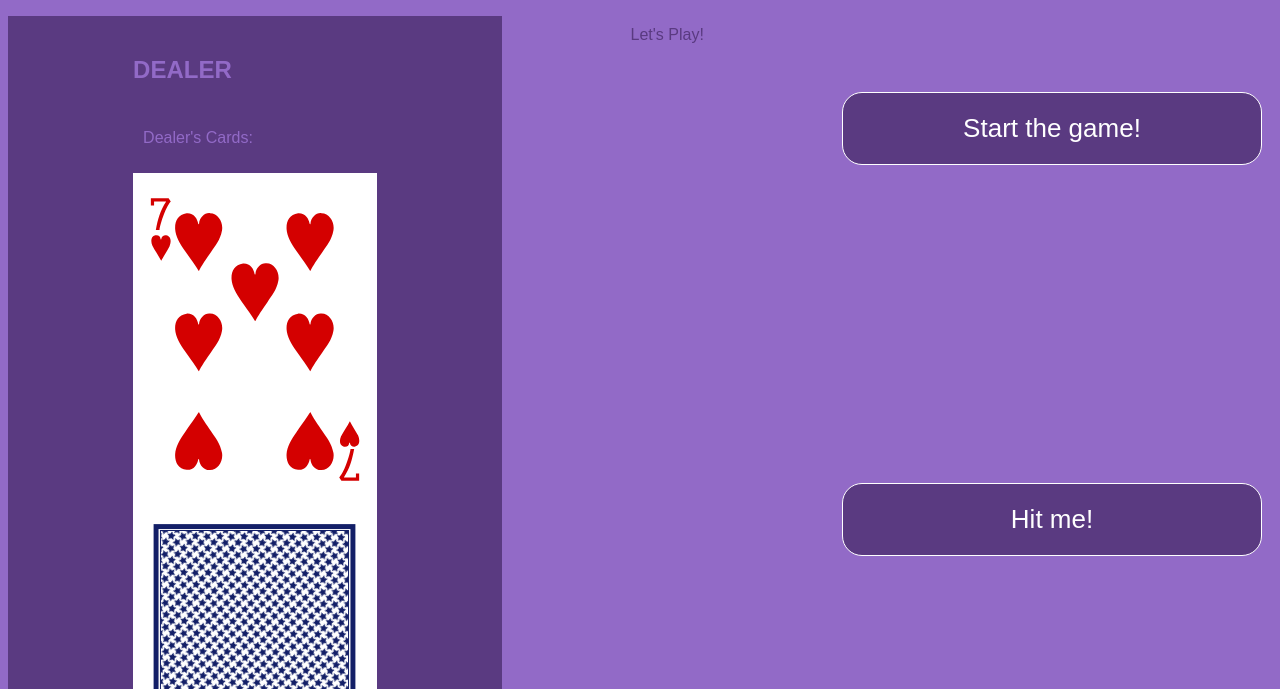
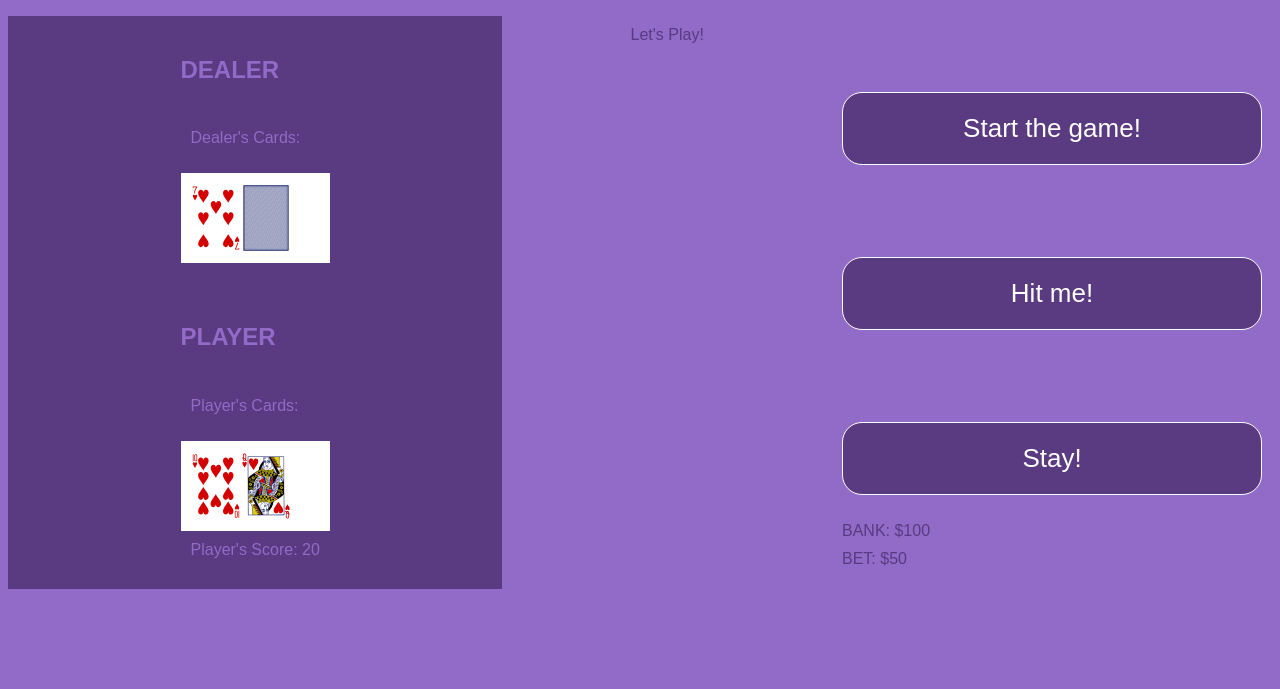
Before and after one commit to aromeekim/project1, a plain HTML site: page index.html in a window 1280 px wide. Both pictures are taken after a click on the button "Start the game!". Shown: the part 111-800 px from the top of the page. Drawn offline with Linux system fonts and the light colour scheme.

Commit message:
adds screenshots

```diff
--- a/index.html
+++ b/index.html
@@ -24,7 +24,6 @@
                         </p>
                     </div>
                     <div id="dealer-card-images">
-                        <img height="50px" width="50px"></img>
                     </div>
                     <div id ="dealer-score">
                     </div>
@@ -37,7 +36,6 @@
                         </p>
                     </div>
                     <div id="player-card-images">
-                        <img height="50px" width="50px"></img>
                     </div>
                     <div id ="player-score">
                     </div>
--- a/script.js
+++ b/script.js
@@ -1,7 +1,7 @@
 let player = {
     cards: [],
     score: 0,
-    bank: 500,
+    bank: 100,
     bet: 50,
     total: 0
 };
@@ -327,7 +327,6 @@ let deck = [
     }
 ];
 
-
 let newDeck = shuffleDeck(deck);
 
 let dealerCardImages = document.getElementById("dealer-card-images");
@@ -372,8 +371,7 @@ function initialize() {
         deck.push(player.cards.pop());
     }
 
-    dealerCardImages.innerHTML = '';
-
+    dealerCardImages.innerHTML = "";
 
     player.score = 0;
     dealer.score = 0;
@@ -392,12 +390,11 @@ function newGame() {
     if (player.bank <= 0) {
         announcement.innerHTML = "You are out of money! Please refresh your browser to start a new game!";
     } else {announcement.innerHTML = "Let's Play!";
-        dealerScore.innerHTML = '';
+        dealerScore.innerHTML = "";
         playerBet.innerHTML = "BET: $" + player.bet;
         playerBank.innerHTML = "BANK: $" + player.bank;
         playerDraw();
         dealerDraw();
-        // checkWinner();
         document.getElementById("startbutton").disabled = true;
         document.getElementById("hitmebutton").disabled = false;
         document.getElementById("staybutton").disabled = false;
@@ -426,7 +423,6 @@ function dealerDraw() {
     }
 };
 
-
 function playerDraw() {
     for (let i = 0; i < 2; i++) {
         var x = Math.floor(Math.random() * deck.length)
@@ -437,7 +433,6 @@ function playerDraw() {
         player.total = player.total + player.score;
         playerScore.innerHTML = "Player's Score: " + player.total;
         render();
-
     };
 };
 
@@ -478,7 +473,7 @@ function render() {
             dealerCardImages.innerHTML = getCardElements(dealer.cards);
             dealerScore.innerHTML = "Dealer's Score: " + dealer.total;
         } else if (dealer.cards.length > 0 && dealer.cards.length < 2) {
-            dealerCardImages.innerHTML = `<img src="${dealer.cards[0].imgUrl}"><br> <img src="card-deck-css/css/images/backs/blue.svg">`
+            dealerCardImages.innerHTML = `<img src="${dealer.cards[0].imgUrl}"><br><img src="card-deck-css/css/images/backs/blue.svg">`
         }
         playerCardImages.innerHTML = getCardElements(player.cards);
 };
--- a/style.css
+++ b/style.css
@@ -11,7 +11,6 @@ body {
 header {
     display: flex;
     color: #FFFFFF;
-    -webkit-text-stroke: #5A3A81;
     font-size: 20px;
     margin: 10px;
     justify-content: center;
@@ -32,6 +31,7 @@ div {
 #left {
     display: grid;
     flex-direction: row;
+    flex-wrap: nowrap;
     justify-content: center;
     background-color: #5A3A81;
     color: #926AC7;
@@ -53,14 +53,14 @@ div {
 }
 
 #player-card-images {
-    display: grid;
+    display: flex;
     flex-wrap: wrap;
     flex-direction: row;
     background-color: #FFFFFF;
 }
 
 #dealer-card-images {
-    display: grid;
+    display: flex;
     flex-wrap: wrap;
     flex-direction: row;
     background-color: #FFFFFF;
@@ -82,3 +82,7 @@ button:hover {
 	background-color:#FFFFFF;
 	color:#5A3A81;
 }
+
+img {
+    max-width: 50px;
+}
```
Also changed, not shown: imgs/cardsdrawn.png (added), imgs/endround.png (added), imgs/initialscreen.png (added), 1 other file.
